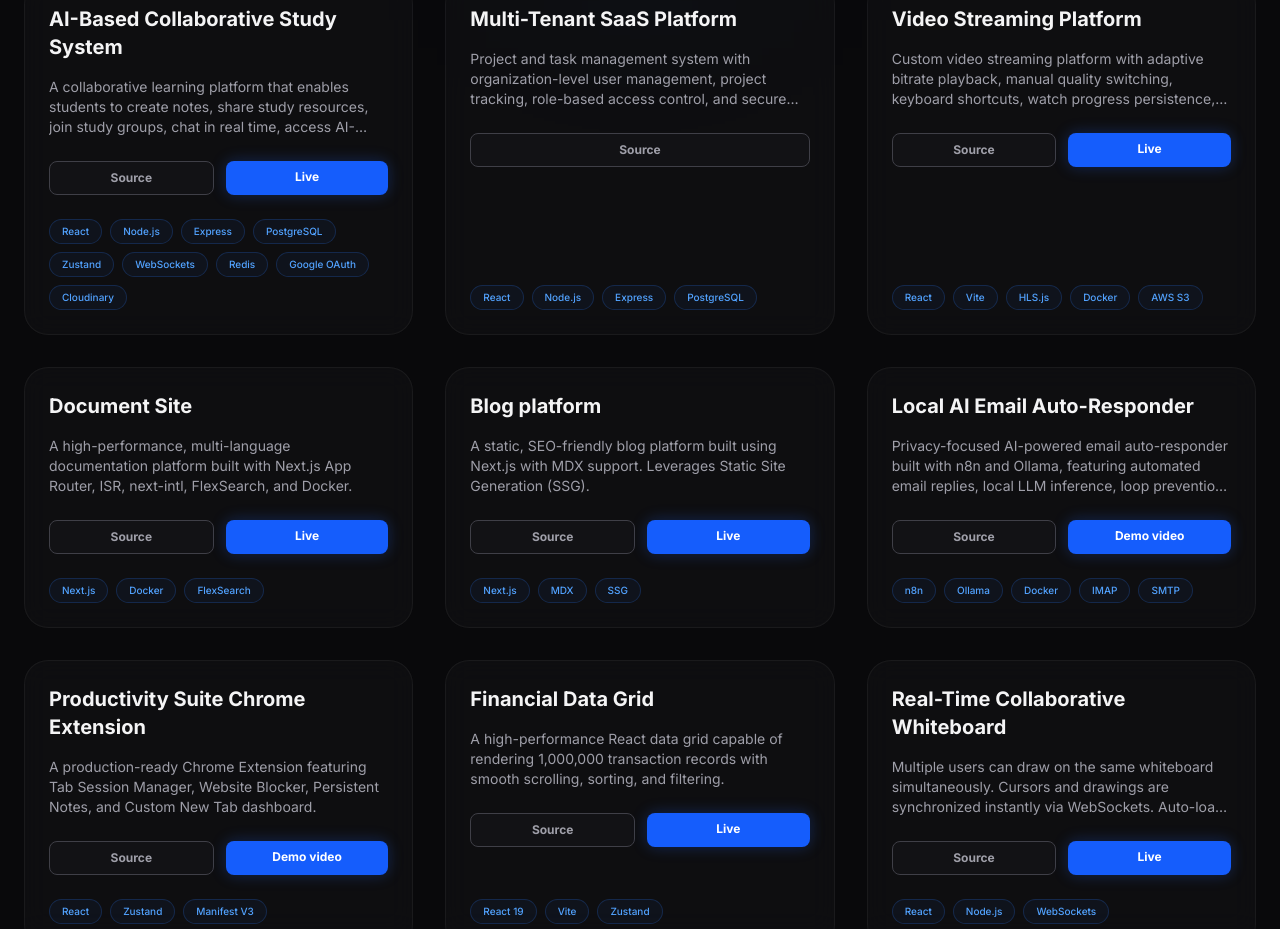
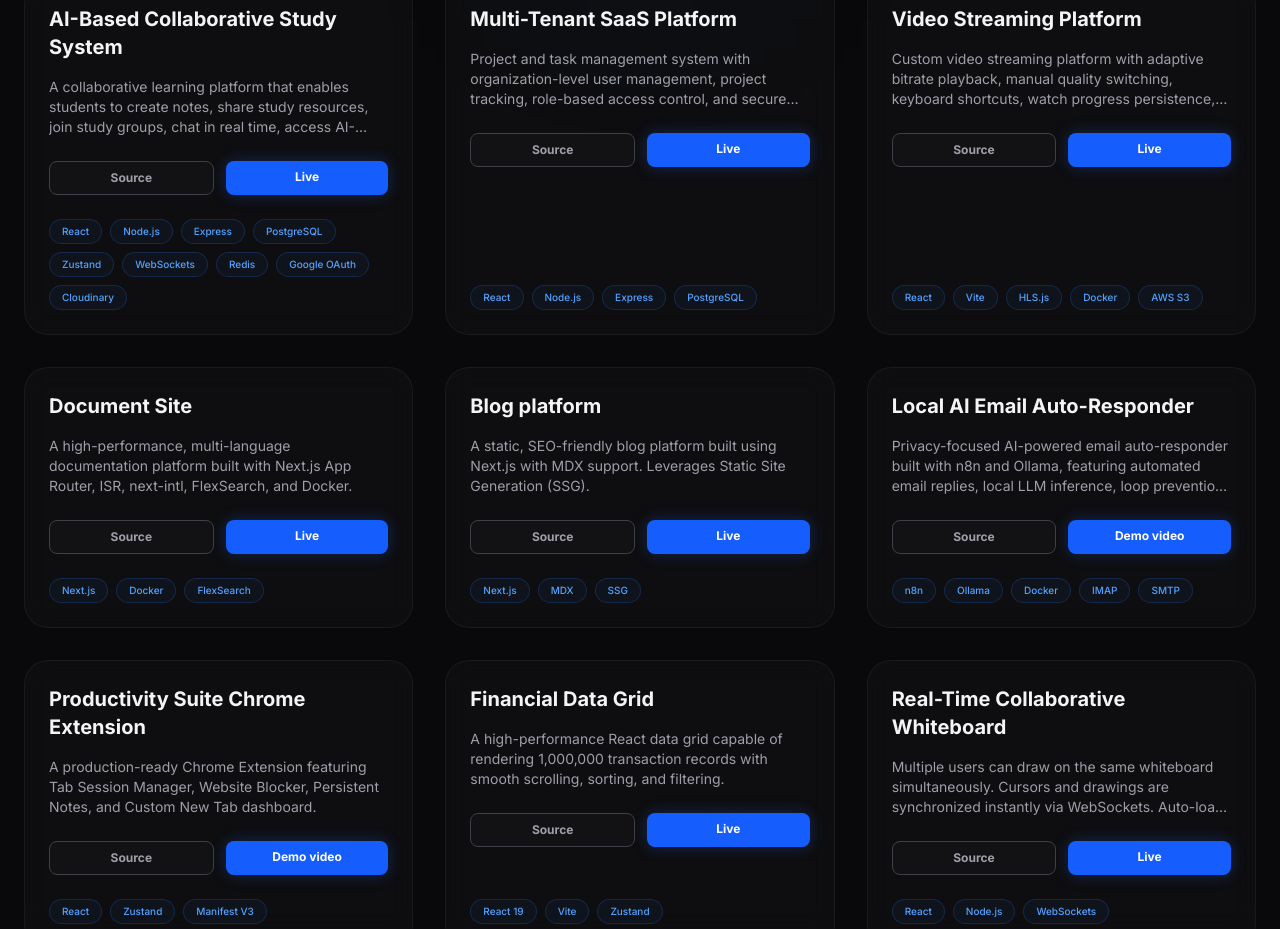
Before and after one commit to sumanth0099/my_porfolio_nextjs, a Next.js app: page / in a window 1280 px wide. Shown: the part 3241-4170 px from the top of the page. Built offline with nearby package versions, Linux system fonts and the light colour scheme.

Commit message:
Updated data

```diff
--- a/src/data/portfolioData.js
+++ b/src/data/portfolioData.js
@@ -70,6 +70,7 @@ export const portfolioData = {
       title: "Multi-Tenant SaaS Platform",
       description: "Project and task management system with organization-level user management, project tracking, role-based access control, and secure tenant data isolation.",
       tech: ["React", "Node.js", "Express", "PostgreSQL"],
+      link:"https://multi-tenant-saas-platform-with-project-1qtd.onrender.com/",
       github: "https://github.com/sumanth0099/Multi-Tenant-SaaS-Platform-with-Project-Task-Management"
     },
     {
```
